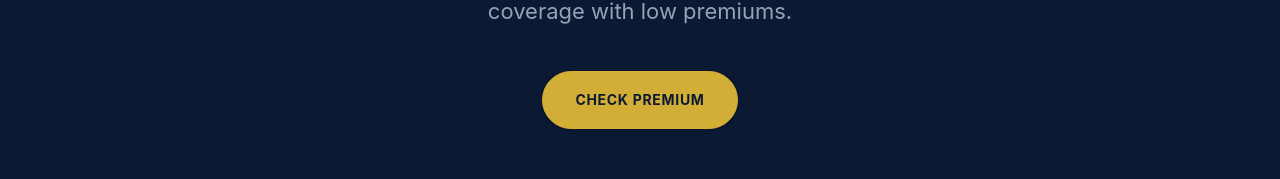
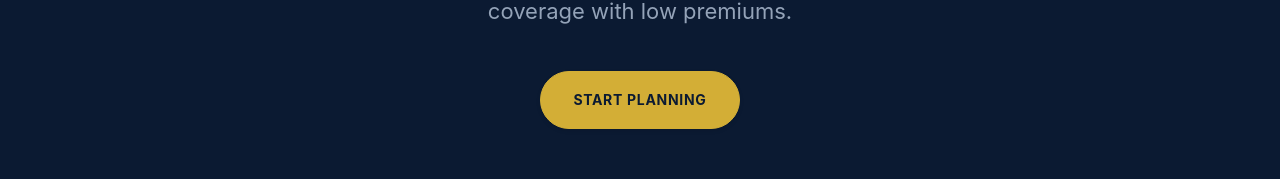
Before and after one commit to shivamsh0015-web/sharma-insurance, a React (Vite) app: page /services/term-insurance in a window 1280 px wide. Shown: the part 358-537 px from the top of the page. Built offline with nearby package versions, Linux system fonts and the light colour scheme; no server answers.

Commit message:
UI: Renamed button to 'Start Planning' on Term Insurance page

```diff
--- a/src/pages/details/TermInsurance.jsx
+++ b/src/pages/details/TermInsurance.jsx
@@ -24,7 +24,7 @@ const TermInsurance = () => {
             comprehensive protection plan. High coverage with low premiums.
           </p>
           <div style={{ display: 'flex', gap: '20px', justifyContent: 'center' }}>
-            <Link to="/contact" state={{ defaultTab: 'quote' }} className="btn btn-primary">Check Premium</Link>
+            <Link to="/contact" state={{ defaultTab: 'quote' }} className="btn btn-primary">Start Planning</Link>
           </div>
         </motion.div>
       </section>
```
